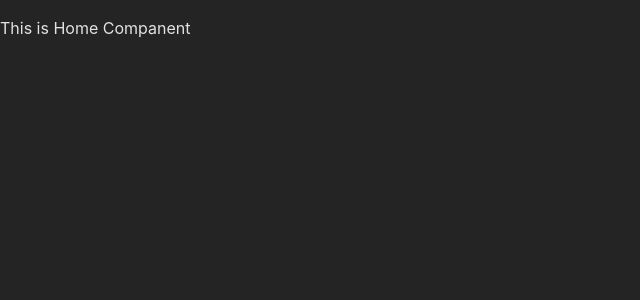
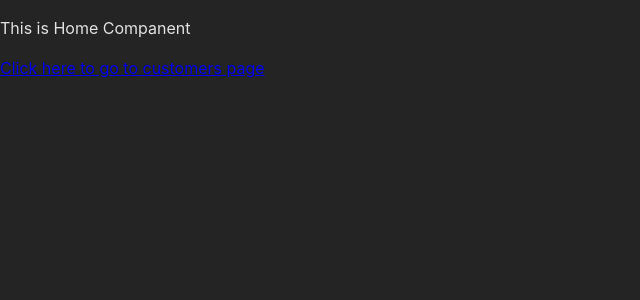
Before and after one commit to sjagmeet37/react-router, a React (Create React App) app in the folder basic/: page / in a window 1280 px wide. Shown: the top 300 px of the page, without its empty margins (0-640 px from the left). Built offline with nearby package versions, Linux system fonts and the light colour scheme.

Commit message:
defining a link

```diff
--- a/basic/src/pages/Home.js
+++ b/basic/src/pages/Home.js
@@ -1,6 +1,12 @@
+import { Link } from "react-router-dom";
+
 const Home = () => {
-
-    return (<p>This is Home Companent</p>)
-}
+  return (
+    <>
+      <p>This is Home Companent</p>
+      <Link to="/customers">Click here to go to customers page</Link>
+    </>
+  );
+};
 
 export default Home;
```
